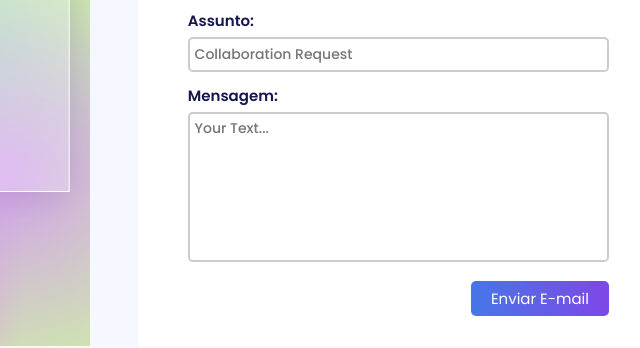
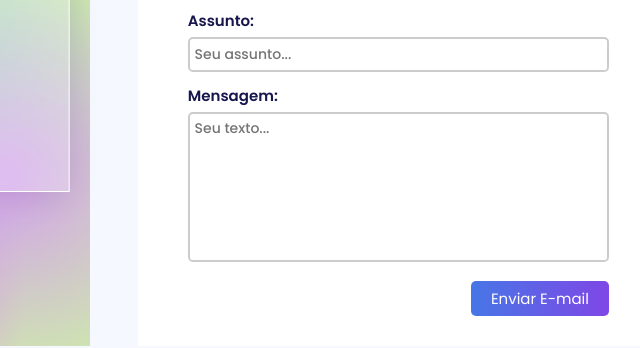
Before and after one commit to antoniov6/Enviador-De-Email, a plain HTML site: page index.html in a window 1280 px wide. Shown: the part 330-678 px from the top of the page, 516-1156 px from the left. Drawn offline with nearby package versions, Linux system fonts and the light colour scheme.

Commit message:
resolvendo falhas

```diff
--- a/index.html
+++ b/index.html
@@ -41,7 +41,7 @@
               name="subject"
               required
               autocomplete="off"
-              placeholder="Collaboration Request"
+              placeholder="Seu assunto..."
             />
           </div>
           <div class="form-group">
@@ -52,7 +52,7 @@
               required
               spellcheck="false"
               autocomplete="off"
-              placeholder="Your Text..."
+              placeholder="Seu texto..."
             ></textarea>
           </div>
           <div class="form-group result-container">
```
